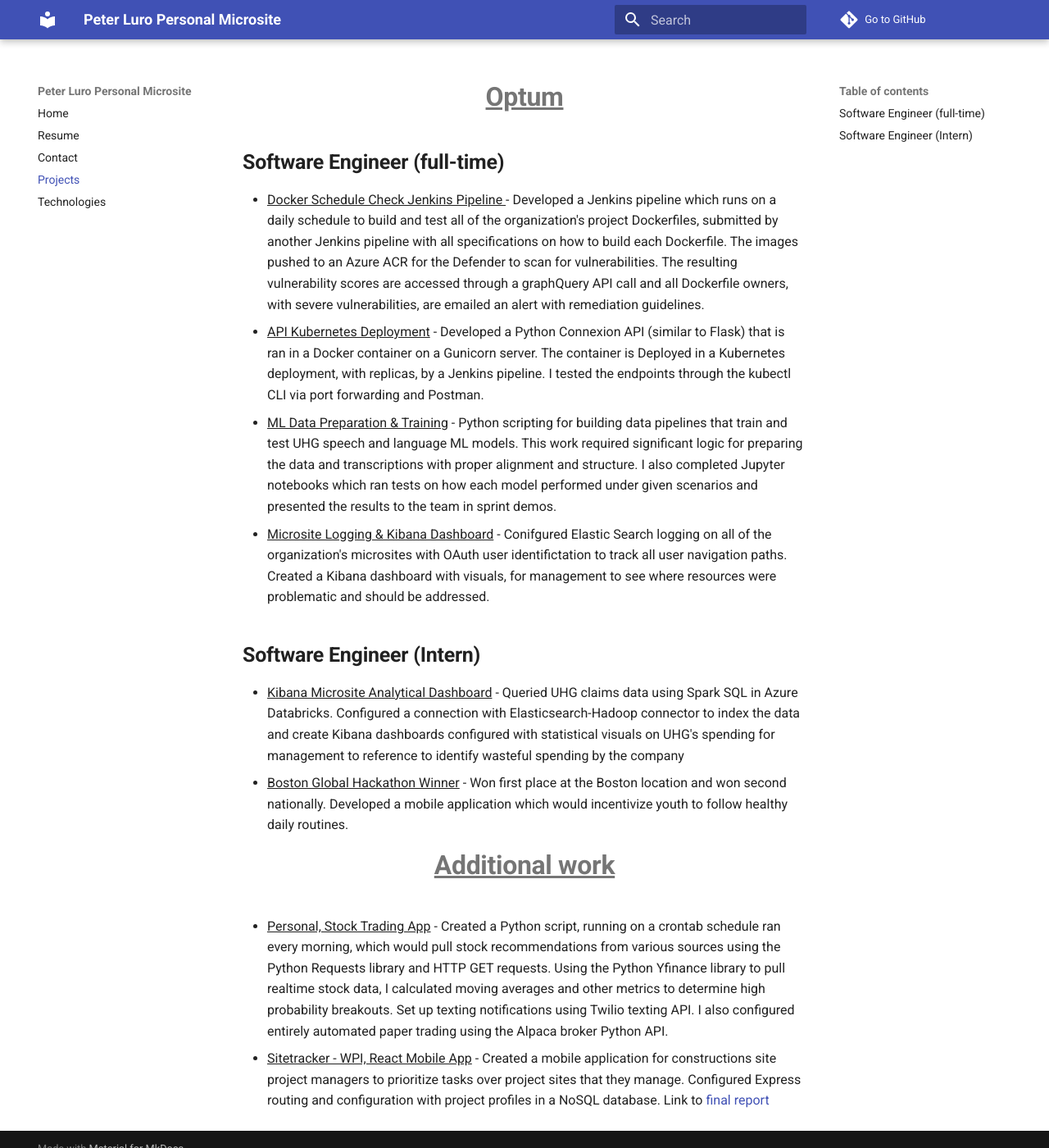
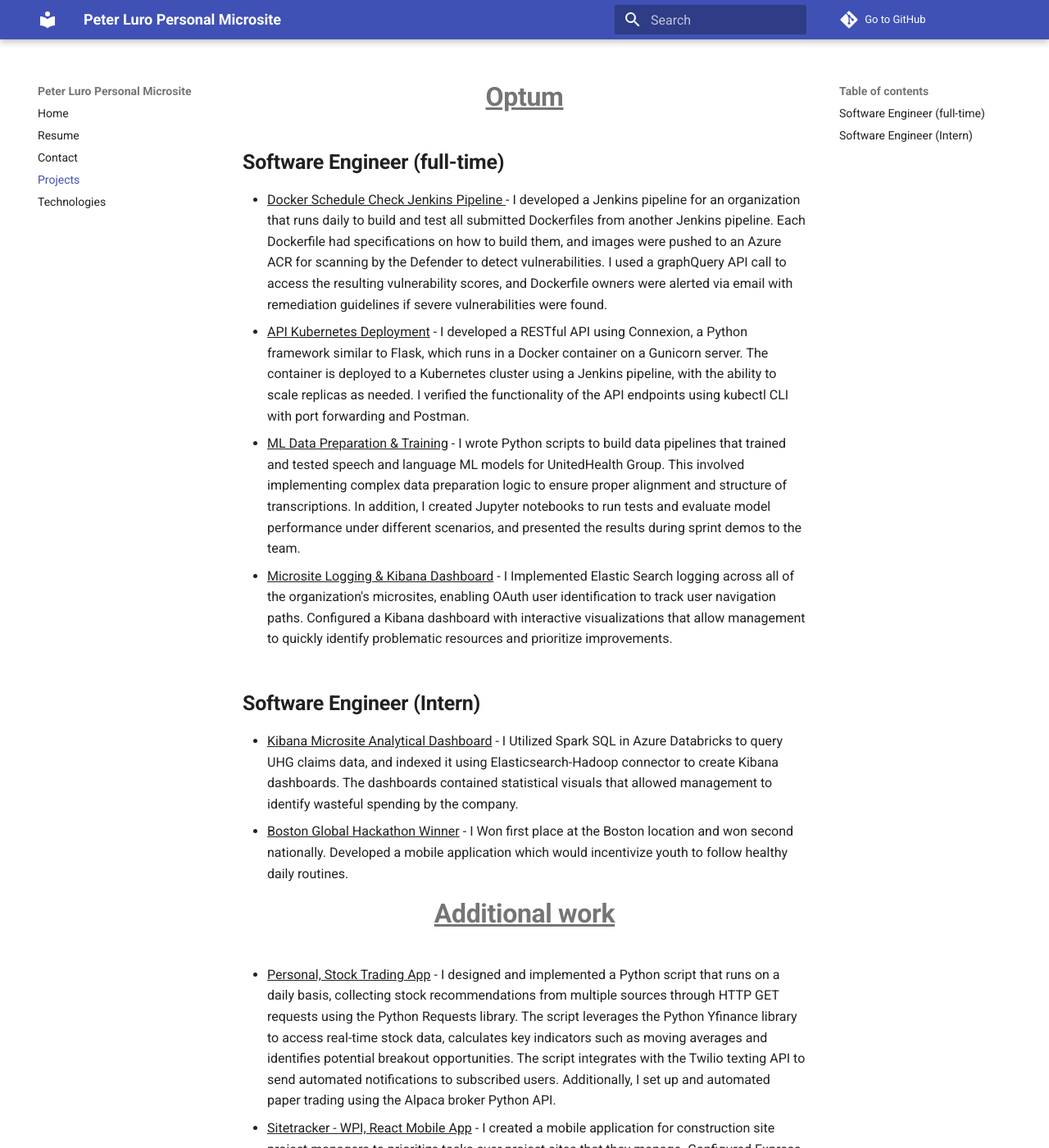
Before and after one commit to paluro567/personal-website, an MkDocs documentation site: the page built from docs/Projects.md, in a window 1280 px wide and 1400 px high. Shown: the whole window at 82% size. Built offline with MkDocs 1.6.1 and Material for MkDocs 9.7.7, drawn with Linux system fonts in a browser that asks for light colours; comment, search, counter and statistics services are not loaded; some of the changed text lies outside the part shown.

Commit message:
rewording project descriptions

```diff
--- a/docs/Projects.md
+++ b/docs/Projects.md
@@ -1,22 +1,23 @@
 # <center><b><u>Optum</u></b></center>
 ## <b>Software Engineer (full-time)</b></br>
 
-- <u>Docker Schedule Check Jenkins Pipeline </u>- Developed a Jenkins pipeline which runs on a daily schedule to build and test all of the organization's project Dockerfiles, submitted by another Jenkins pipeline with all specifications on how to build each Dockerfile. The images pushed to an Azure ACR for the Defender to scan for vulnerabilities. The resulting vulnerability scores are accessed through a graphQuery API call and all Dockerfile owners, with severe vulnerabilities, are emailed an alert with remediation guidelines.
+- <u>Docker Schedule Check Jenkins Pipeline </u>- I developed a Jenkins pipeline for an organization that runs daily to build and test all submitted Dockerfiles from another Jenkins pipeline. Each Dockerfile had specifications on how to build them, and images were pushed to an Azure ACR for scanning by the Defender to detect vulnerabilities. I used a graphQuery API call to access the resulting vulnerability scores, and Dockerfile owners were alerted via email with remediation guidelines if severe vulnerabilities were found.
 </br>
-- <u>API Kubernetes Deployment</u> - Developed a Python Connexion API (similar to Flask) that is ran in a Docker container on a Gunicorn server. The container is Deployed in a Kubernetes deployment, with replicas, by a Jenkins pipeline. I tested the endpoints through the kubectl CLI via port forwarding and Postman.
+- <u>API Kubernetes Deployment</u> - I developed a RESTful API using Connexion, a Python framework similar to Flask, which runs in a Docker container on a Gunicorn server. The container is deployed to a Kubernetes cluster using a Jenkins pipeline, with the ability to scale replicas as needed. I verified the functionality of the API endpoints using kubectl CLI with port forwarding and Postman.
 </br>
-- <u>ML Data Preparation & Training</u> - Python scripting for building data pipelines that train and test UHG speech and language ML models. This work required significant logic for preparing the data and transcriptions with proper alignment and structure. I also completed Jupyter notebooks which ran tests on how each model performed under given scenarios and presented the results to the team in sprint demos.
-- <u> Microsite Logging & Kibana Dashboard</u> - Conifgured Elastic Search logging on all of the organization's microsites with OAuth user identifictation to track all user navigation paths. Created a Kibana dashboard with visuals, for management to see where resources were problematic and should be addressed.
+- <u>ML Data Preparation & Training</u> - I wrote Python scripts to build data pipelines that trained and tested speech and language ML models for UnitedHealth Group. This involved implementing complex data preparation logic to ensure proper alignment and structure of transcriptions. In addition, I created Jupyter notebooks to run tests and evaluate model performance under different scenarios, and presented the results during sprint demos to the team.
+
+- <u> Microsite Logging & Kibana Dashboard</u> - I Implemented Elastic Search logging across all of the organization's microsites, enabling OAuth user identification to track user navigation paths. Configured a Kibana dashboard with interactive visualizations that allow management to quickly identify problematic resources and prioritize improvements.
 
 
 ## <b>Software Engineer (Intern)</b></br>
 
-- <u> Kibana Microsite Analytical Dashboard</u> - Queried UHG claims data using Spark SQL in Azure Databricks. Configured a connection with Elasticsearch-Hadoop connector to index the data and create Kibana dashboards configured with statistical visuals on UHG's spending for management to reference to identify wasteful spending by the company
-- <u> Boston Global Hackathon Winner</u> - Won first place at the Boston location and won second nationally. Developed a mobile application which would incentivize youth to follow healthy daily routines.
+- <u> Kibana Microsite Analytical Dashboard</u> - I Utilized Spark SQL in Azure Databricks to query UHG claims data, and indexed it using Elasticsearch-Hadoop connector to create Kibana dashboards. The dashboards contained statistical visuals that allowed management to identify wasteful spending by the company.
+- <u> Boston Global Hackathon Winner</u> - I Won first place at the Boston location and won second nationally. Developed a mobile application which would incentivize youth to follow healthy daily routines.
 
 
 # <center><b><u>Additional work</u></b></center>
 
-- <u>Personal, Stock Trading App</u> - Created a Python script, running on a crontab schedule ran every morning, which would pull stock recommendations from various sources using the Python Requests library and HTTP GET requests. Using the Python Yfinance library to pull realtime stock data, I calculated moving averages and other metrics to determine high probability breakouts. Set up texting notifications using Twilio texting API. I also configured entirely automated paper trading using the Alpaca broker Python API.
-- <u>Sitetracker - WPI, React Mobile App</u> - Created a mobile application for constructions site project managers to prioritize tasks over project sites that they manage. Configured Express routing and configuration with project profiles in a NoSQL database.
+- <u>Personal, Stock Trading App</u> - I designed and implemented a Python script that runs on a daily basis, collecting stock recommendations from multiple sources through HTTP GET requests using the Python Requests library. The script leverages the Python Yfinance library to access real-time stock data, calculates key indicators such as moving averages and identifies potential breakout opportunities. The script integrates with the Twilio texting API to send automated notifications to subscribed users. Additionally, I set up and automated paper trading using the Alpaca broker Python API.
+- <u>Sitetracker - WPI, React Mobile App</u> - I created a mobile application for construction site project managers to prioritize tasks over project sites that they manage. Configured Express routing and configuration with project profiles in a NoSQL database.
 Link to [final report](https://web.cs.wpi.edu/~claypool/mqp/sv/2019/site/)
```
Also changed, not shown: site/Projects/index.html, site/search/search_index.json, 1 other file.
